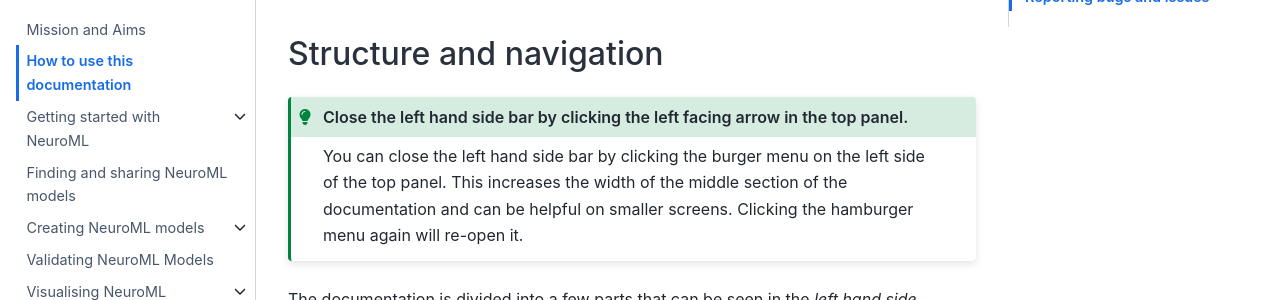
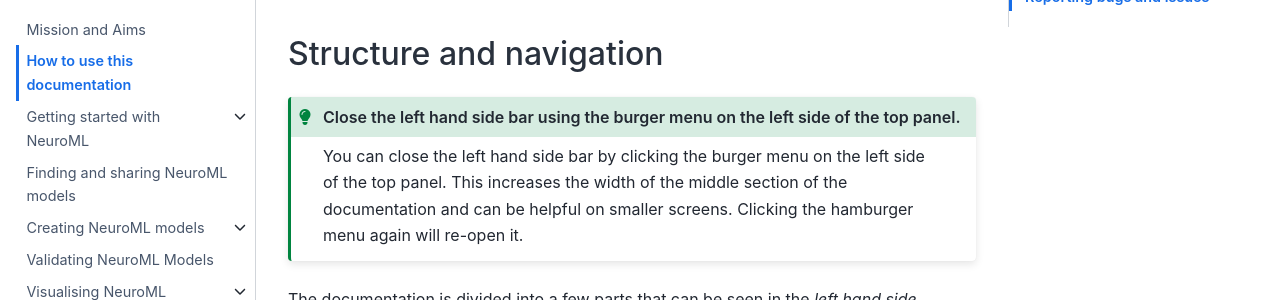
Before and after one commit to NeuroML/Documentation, a Jupyter Book: the page built from source/Userdocs/Usage.md, in a window 1280 px wide and 900 px high. Shown: the part 196-496 px from the top of the window. Built offline with Jupyter Book 1.0.4 settings and Sphinx 7.4.7 and the Sphinx Book theme 1.1.4, drawn with Linux system fonts in a browser that asks for light colours; pages that are not in the unit, such as notebooks, are missing from menus.

Commit message:
chore(usage): update tip heading
Forgot to do this.

````diff
--- a/source/Userdocs/Usage.md
+++ b/source/Userdocs/Usage.md
@@ -7,7 +7,7 @@
 (userdocs:usage:structure)=
 ## Structure and navigation
 
-```{admonition} Close the left hand side bar by clicking the left facing arrow in the top panel.
+```{admonition} Close the left hand side bar using the burger menu on the left side of the top panel.
 :class: tip
 You can close the left hand side bar by clicking the burger menu on the left side of the top panel.
 This increases the width of the middle section of the documentation and can be helpful on smaller screens.
````
